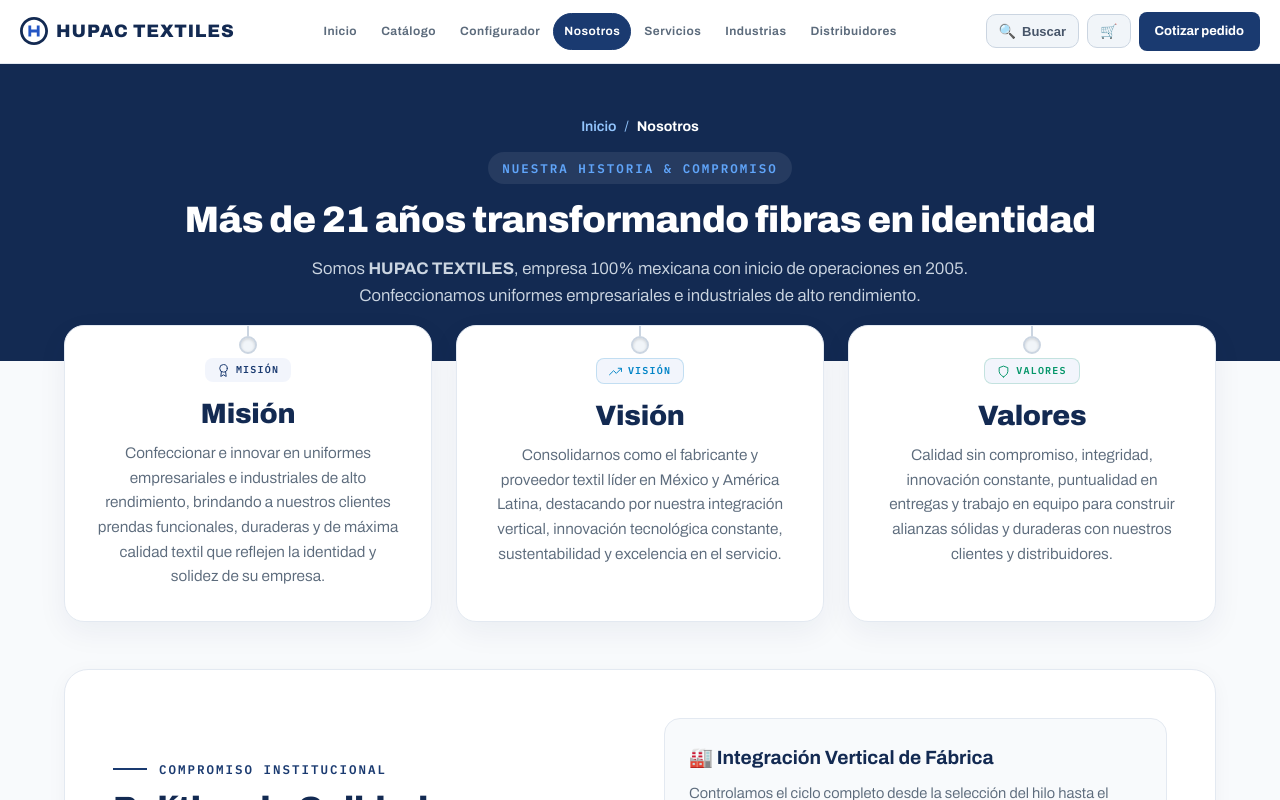
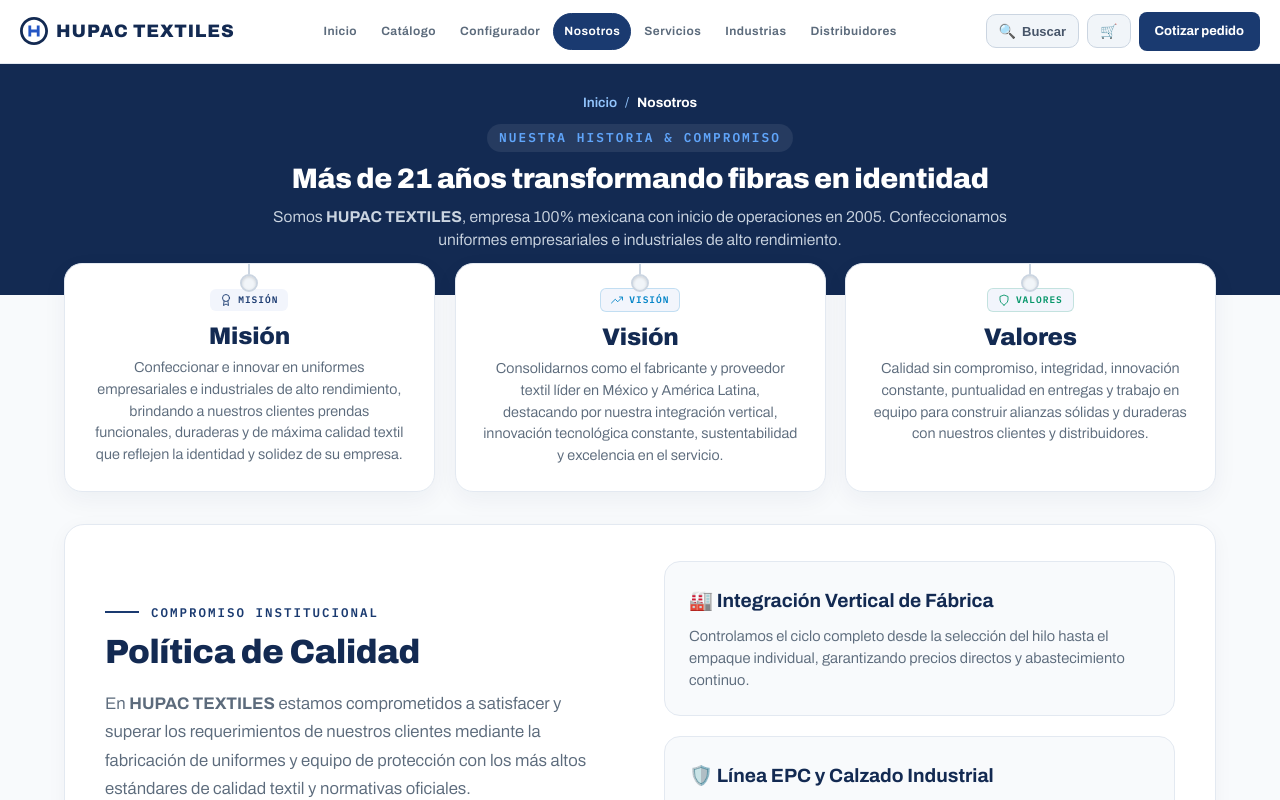
Before and after one commit to danieltrejomx/hupac-textiles-web, a Next.js app: page /nosotros in a window 1280 px wide. Shown: the top 800 px of the page. Built offline with nearby package versions, Linux system fonts and the light colour scheme.

Commit message:
fix(nosotros): ajustar proporcion vertical fluida para visualizar la vista de Nosotros completa al primer vistaso al presionar el boton

```diff
--- a/app/nosotros/page.tsx
+++ b/app/nosotros/page.tsx
@@ -9,43 +9,43 @@
   return (
     <>
       <Navbar />
-      <main style={{ backgroundColor: '#f8fafc', minHeight: '85vh', paddingBottom: '80px' }}>
+      <main style={{ backgroundColor: '#f8fafc', minHeight: '85vh', paddingBottom: '40px' }}>
         {/* Hero Header */}
         <section style={{
           background: 'var(--marino)',
           color: '#ffffff',
-          padding: '52px 28px',
+          padding: 'clamp(28px, 3.5vh, 48px) 28px clamp(44px, 5vh, 60px) 28px',
           textAlign: 'center',
           position: 'relative'
         }}>
           <div style={{ maxWidth: '960px', margin: '0 auto' }}>
-            <div style={{ marginBottom: '14px', fontSize: '0.88rem', color: '#93c5fd', display: 'flex', alignItems: 'center', justifyContent: 'center', gap: '8px' }}>
+            <div style={{ marginBottom: '10px', fontSize: '0.85rem', color: '#93c5fd', display: 'flex', alignItems: 'center', justifyContent: 'center', gap: '8px' }}>
               <Link href="/" style={{ color: '#93c5fd', textDecoration: 'none', fontWeight: 600 }}>Inicio</Link>
               <span>/</span>
               <span style={{ color: '#ffffff', fontWeight: 700 }}>Nosotros</span>
             </div>
 
-            <span className="eyebrow" style={{ color: '#60a5fa', background: 'rgba(255,255,255,0.08)', padding: '6px 14px', borderRadius: '20px', display: 'inline-block', marginBottom: '14px' }}>
+            <span className="eyebrow" style={{ color: '#60a5fa', background: 'rgba(255,255,255,0.08)', padding: '4px 12px', borderRadius: '20px', display: 'inline-block', marginBottom: '10px', fontSize: '0.8rem' }}>
               Nuestra Historia & Compromiso
             </span>
             <TypewriterTitle
               text="Más de 21 años transformando fibras en identidad"
               as="h1"
-              style={{ fontSize: '2.3rem', fontWeight: 850, margin: '0 0 14px 0', lineHeight: 1.2, color: '#ffffff' }}
+              style={{ fontSize: 'clamp(1.7rem, 2.2vw, 2.3rem)', fontWeight: 850, margin: '0 0 10px 0', lineHeight: 1.2, color: '#ffffff' }}
             />
-            <p style={{ fontSize: '1.05rem', color: '#cbd5e1', maxWidth: '740px', margin: '0 auto', lineHeight: 1.55 }}>
+            <p style={{ fontSize: '0.98rem', color: '#cbd5e1', maxWidth: '740px', margin: '0 auto', lineHeight: 1.45 }}>
               Somos <strong>HUPAC TEXTILES</strong>, empresa 100% mexicana con inicio de operaciones en 2005. Confeccionamos uniformes empresariales e industriales de alto rendimiento.
             </p>
           </div>
         </section>
 
-        <div style={{ maxWidth: '1200px', margin: '-36px auto 0 auto', padding: '0 24px' }}>
+        <div style={{ maxWidth: '1200px', margin: '-32px auto 0 auto', padding: '0 24px' }}>
           {/* Tarjetas Principales: Misión, Visión, Valores */}
           <div style={{
             display: 'grid',
-            gridTemplateColumns: 'repeat(auto-fit, minmax(300px, 1fr))',
-            gap: '24px',
-            marginBottom: '48px'
+            gridTemplateColumns: 'repeat(auto-fit, minmax(280px, 1fr))',
+            gap: '20px',
+            marginBottom: '32px'
           }}>
             {[
               {
@@ -78,9 +78,9 @@
                   style={{
                     backgroundColor: '#ffffff',
                     border: '1px solid var(--linea)',
-                    borderRadius: '20px',
-                    padding: '32px',
-                    boxShadow: '0 10px 30px rgba(19, 42, 82, 0.06)',
+                    borderRadius: '18px',
+                    padding: '24px 26px',
+                    boxShadow: '0 8px 24px rgba(19, 42, 82, 0.05)',
                     display: 'flex',
                     flexDirection: 'column',
                     justifyContent: 'space-between'
@@ -92,23 +92,23 @@
                       alignItems: 'center',
                       gap: '6px',
                       fontFamily: 'var(--mono)',
-                      fontSize: '10px',
+                      fontSize: '9.5px',
                       fontWeight: 750,
-                      letterSpacing: '1.2px',
+                      letterSpacing: '1px',
                       color: pillar.color,
                       backgroundColor: 'rgba(36,86,196,0.06)',
                       border: `1px solid ${pillar.color}33`,
-                      padding: '4px 12px',
-                      borderRadius: '8px',
-                      marginBottom: '16px',
+                      padding: '3px 10px',
+                      borderRadius: '6px',
+                      marginBottom: '12px',
                       textTransform: 'uppercase'
                     }}>
-                      <IconComp size={13} color={pillar.color} /> {pillar.tag}
+                      <IconComp size={12} color={pillar.color} /> {pillar.tag}
                     </span>
-                    <h2 style={{ fontSize: '1.75rem', fontWeight: 850, color: 'var(--marino)', marginBottom: '12px' }}>
+                    <h2 style={{ fontSize: '1.5rem', fontWeight: 850, color: 'var(--marino)', marginBottom: '8px' }}>
                       {pillar.titulo}
                     </h2>
-                    <p style={{ fontSize: '0.96rem', color: 'var(--texto-2)', lineHeight: 1.6, margin: 0 }}>
+                    <p style={{ fontSize: '0.9rem', color: 'var(--texto-2)', lineHeight: 1.5, margin: 0 }}>
                       {pillar.desc}
                     </p>
                   </div>
@@ -121,10 +121,10 @@
           <div style={{
             backgroundColor: '#ffffff',
             border: '1px solid var(--linea)',
-            borderRadius: '24px',
-            padding: '48px',
+            borderRadius: '20px',
+            padding: '36px 40px',
             boxShadow: '0 4px 20px rgba(19, 42, 82, 0.04)',
-            marginBottom: '48px'
+            marginBottom: '36px'
           }}>
             <div style={{ display: 'grid', gridTemplateColumns: 'repeat(auto-fit, minmax(320px, 1fr))', gap: '48px', alignItems: 'center' }}>
               <div>
```
